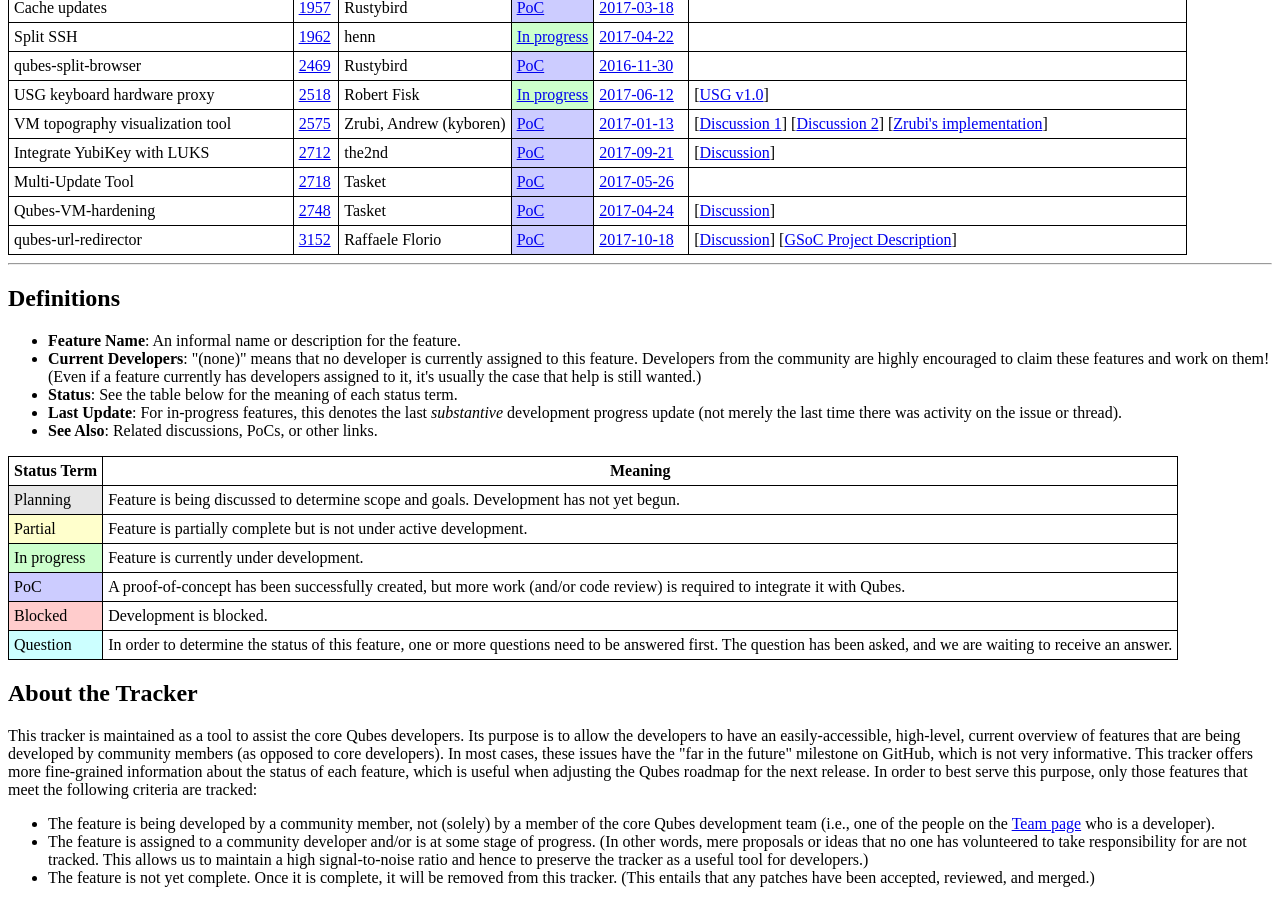
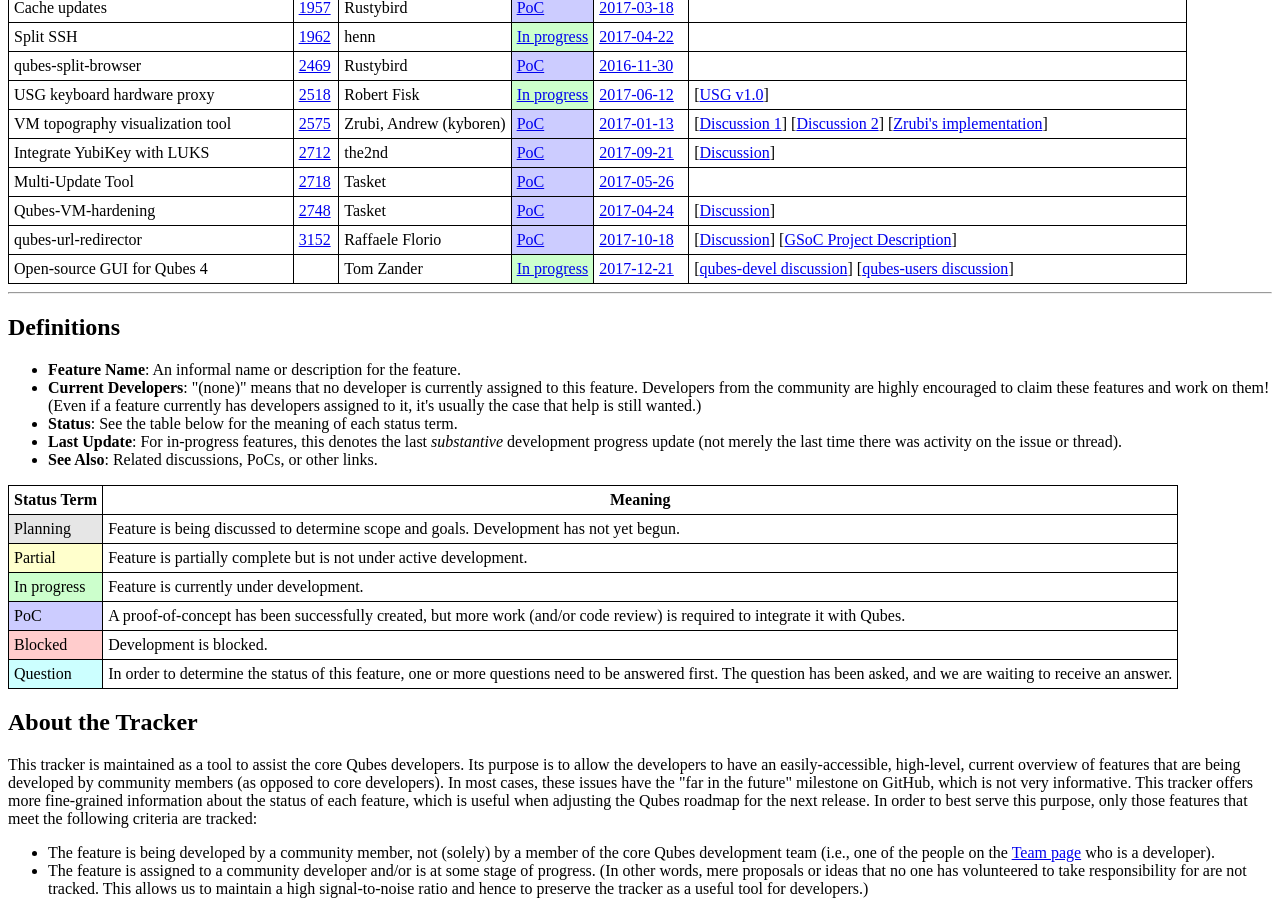
Before and after one commit to QubesOS/qubes-issues, a Jekyll site: the page built from index.md, in a window 1280 px wide and 900 px high, scrolled down 643 px. Built offline with Jekyll 4.4.1, drawn with Linux system fonts in a browser that asks for light colours.

Commit message:
Track Tom Zander's open-source GUI for Qubes 4

```diff
--- a/_data/features.yml
+++ b/_data/features.yml
@@ -403,3 +403,20 @@
     url    : https://www.qubes-os.org/gsoc/#thunderbird-firefox-and-chrome-extensions
   - desc   :
     url    :
+
+- name   : Open-source GUI for Qubes 4
+  issue  :
+  devs   : Tom Zander
+  status :
+    term   : In progress
+    url    : https://groups.google.com/d/topic/qubes-devel/oMo9YvCFC9I/discussion
+  updated:
+    date   : 2017-12-21
+    url    : https://groups.google.com/d/msg/qubes-devel/oMo9YvCFC9I/eROnHUW-AQAJ
+  info   :
+  - desc   : qubes-devel discussion
+    url    : https://groups.google.com/d/topic/qubes-devel/oMo9YvCFC9I/discussion
+  - desc   : qubes-users discussion
+    url    : https://groups.google.com/d/topic/qubes-users/PGpoN5hrOeE/discussion
+  - desc   :
+    url    :
```
